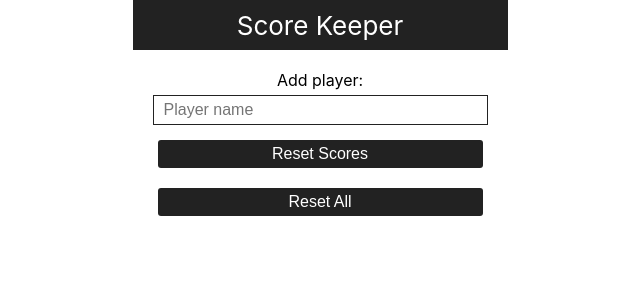
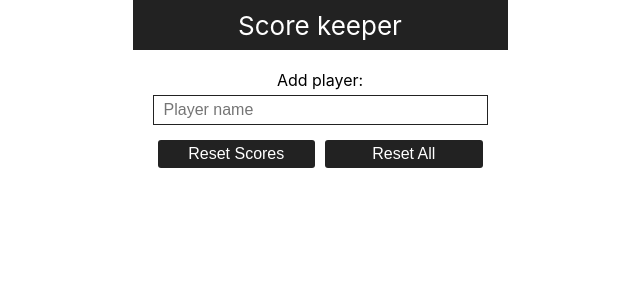
Before and after one commit to AnnekeSchuette/scorekeeper, a React (Create React App) app: page / in a window 1280 px wide. Shown: the top 300 px of the page, without its empty margins (320-960 px from the left). Built offline with nearby package versions, Linux system fonts and the light colour scheme.

Commit message:
Add colored score indicator

```diff
--- a/src/Components/App/App.js
+++ b/src/Components/App/App.js
@@ -1,6 +1,7 @@
 import React from 'react';
 import { useState } from 'react'
-import './App.css';
+import styled from 'styled-components/macro'
+import AppHeader from '../AppHeader/AppHeader';
 import PlayerForm from '../PlayerForm/PlayerForm';
 import Button from '../Button/Button';
 import Player from '../Player/Player';
@@ -8,6 +9,7 @@ import Player from '../Player/Player';
 function App() {
 
   const [players, setPlayers] = useState([])
+  const [title, setTitle] = useState("Score keeper")
 
   function handleAddPlayer(name){
     setPlayers(oldPlayers => [...oldPlayers, {name, score: 0}])
@@ -38,9 +40,9 @@ function App() {
   }
 
   return (
-    <div className="App">
-      <header className="AppHeader">Score Keeper</header>
-      <main className="AppMain">
+    <AppGrid>
+      <AppHeader>{title}</AppHeader>
+      <AppMain>
         <PlayerForm
           onAddPlayer={handleAddPlayer}
         />
@@ -53,17 +55,30 @@ function App() {
             onMinus={() => handleMinus(index)}
           />
         )}
-
-        <Button
-          onClick={resetScore}
-          name={"Reset Scores"}
-        />
-        <Button
-          onClick={resetAll}
-          name={"Reset All"}
-        />
-      </main>
-    </div>
+        <NavigationGrid>
+          <Button onClick={resetScore}>Reset Scores</Button>
+          <Button onClick={resetAll}>Reset All</Button>
+        </NavigationGrid>
+      </AppMain>
+    </AppGrid>
   )
 }
+
+const AppGrid = styled.div`
+  text-align: center;
+  max-width: 375px;
+  margin: 0 auto;
+`
+
+const AppMain = styled.main`
+  padding:20px;
+  display: grid;
+  gap:10px;
+`
+
+const NavigationGrid = styled.nav`
+  display: grid;
+  grid-template-columns: 1fr 1fr;
+`
+
 export default App
--- a/src/Components/App/App.css
+++ b/src/Components/AppHeader/AppHeader.js
@@ -1,16 +1,8 @@
-.App {
-  text-align: center;
-  max-width: 375px;
-  margin: 0 auto;
-}
-.AppMain {
-  padding:20px;
-  display: grid;
-  gap:10px;
-}
 
-.AppHeader{
- height:50px;
+import styled from 'styled-components/macro'
+
+export default styled.header`
+  height:50px;
   display: flex;
   flex-direction: column;
   align-items: center;
@@ -18,4 +10,4 @@
   font-size: calc(10px + 2vmin);
   color: white;
   background:#222;
-}
+`
--- a/src/Components/Button/Button.css
+++ /dev/null
@@ -1,9 +0,0 @@
-.Button {
-  background: #222;
-  color:#fff;
-  border:none;
-  border-radius:3px;
-  padding:5px 15px;
-  margin: 5px;
-  font-size: 1em;
-}
--- a/src/Components/Button/Button.js
+++ b/src/Components/Button/Button.js
@@ -1,8 +1,11 @@
-import React from 'react';
-import './Button.css'
+import styled from 'styled-components/macro'
 
-export default function Button({name, onClick}){
-  return(
-    <button onClick={onClick} className="Button">{name}</button>
-  )
-}
+export default styled.button`
+  background: #222;
+  color:#fff;
+  border:none;
+  border-radius:3px;
+  padding:5px 15px;
+  margin: 5px;
+  font-size: 1em;
+`
--- a/src/Components/Player/Player.js
+++ b/src/Components/Player/Player.js
@@ -1,4 +1,4 @@
-import './Player.css';
+import styled from 'styled-components/macro'
 import Button from '../Button/Button';
 
 export default function Player({
@@ -8,11 +8,18 @@ export default function Player({
   onPlus
 }){
   return(
-    <section className="Player">
+    <PlayerStyled score={score}>
       {name}
-      <Button onClick={onMinus} name={"-"} />
-      {score}
-      <Button onClick={onPlus} name={"+"} />
-    </section>
+      <Button onClick={onMinus}>-</Button>
+      <span>{score}</span>
+      <Button onClick={onPlus}>+</Button>
+    </PlayerStyled>
     )
 }
+
+const PlayerStyled = styled.section`
+
+  & span {
+    color: hsl(${props => Math.min(props.score * 15, 100)}, 70%, 50%);
+  }
+`
--- a/src/Components/PlayerForm/PlayerForm.css
+++ /dev/null
@@ -1,13 +0,0 @@
-.PlayerForm {
-  display: grid;
-}
-
-.PlayerForm__label {
- margin-bottom:5px;
-}
-
-.PlayerForm__input {
-  border: 1px solid #222;
-  padding: 5px 10px;
-  font-size: 1em;
-}
--- a/src/Components/PlayerForm/PlayerForm.js
+++ b/src/Components/PlayerForm/PlayerForm.js
@@ -1,11 +1,11 @@
-import './PlayerForm.css'
+import styled from 'styled-components/macro'
 
 export default function PlayerForm({onAddPlayer}){
   return (
-    <form className="PlayerForm" onSubmit={handleSubmit}>
-      <label className="PlayerForm__label" htmlFor="player">Add player:</label>
-      <input className="PlayerForm__input" type="text" name="player" placeholder="Player name"></input>
-    </form>
+    <Form onSubmit={handleSubmit}>
+      <Label htmlFor="player">Add player:</Label>
+      <Input id="player" type="text" name="player" placeholder="Player name" />
+    </Form>
   )
 
   function handleSubmit(event){
@@ -18,3 +18,17 @@ export default function PlayerForm({onAddPlayer}){
     input.focus()
   }
 }
+
+const Form = styled.form`
+  display: grid;
+`
+
+const Label = styled.label`
+ margin-bottom:5px;
+`
+
+const Input = styled.input`
+  border: 1px solid #222;
+  padding: 5px 10px;
+  font-size: 1em;
+`
```
Also changed, not shown: src/Components/Player/Player.css (deleted).
